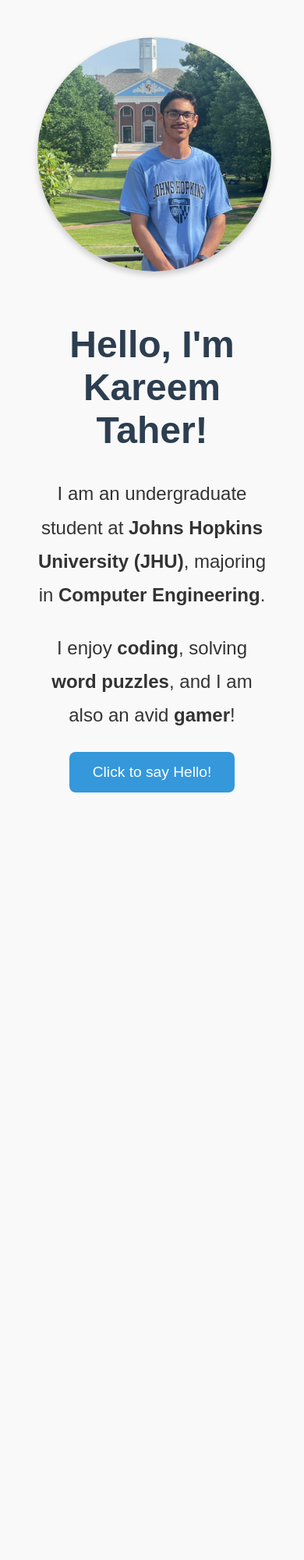
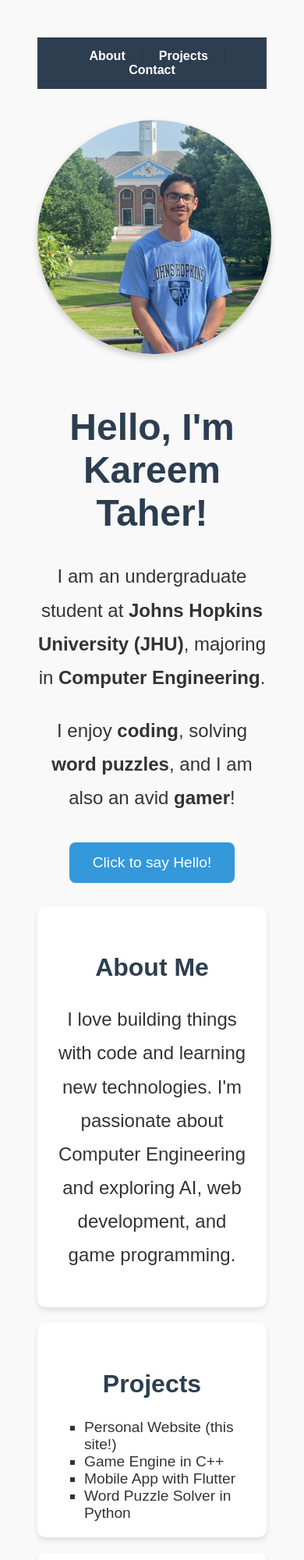
Before and after one commit to karMareal1/Website, a plain HTML site: page index.html in a window 390 px wide. Shown: the top 2000 px of the page at 78% size. Before the commit the page ends 1064 px from the top, so only its background shows below. Drawn offline with Linux system fonts and the light colour scheme.

Commit message:
Sections
I am adding more sections in order to complete the website

```diff
--- a/index.html
+++ b/index.html
@@ -10,6 +10,14 @@
 </head>
 <body>
 
+    <!-- Navigation bar -->
+    <nav>
+        <a href="#about">About</a> |
+        <a href="#projects">Projects</a> |
+        <a href="#contact">Contact</a>
+    </nav>
+
+    <!-- Profile Image + Intro -->
     <img src="kareem.JPG" alt="Kareem Taher" class="profile-img" />
 
     <h1>Hello, I'm Kareem Taher!</h1>
@@ -22,9 +30,43 @@
 
     <button onclick="sayHello()">Click to say Hello!</button>
 
+    <!-- About Section -->
+    <section id="about">
+        <h2>About Me</h2>
+        <p>I love building things with code and learning new technologies. I'm passionate about Computer Engineering and exploring AI, web development, and game programming.</p>
+    </section>
+
+    <!-- Projects Section -->
+    <section id="projects">
+        <h2>Projects</h2>
+        <ul>
+            <li>Personal Website (this site!)</li>
+            <li>Game Engine in C++</li>
+            <li>Mobile App with Flutter</li>
+            <li>Word Puzzle Solver in Python</li>
+        </ul>
+    </section>
+
+    <!-- Contact Section -->
+    <section id="contact">
+        <h2>Contact Me</h2>
+        <p>Email: <a href="mailto:kareem@example.com">kareem@example.com</a></p>
+    </section>
+
+    <!-- Counter Example -->
+    <p>Visitors count: <span id="counter">0</span></p>
+    <button onclick="incrementCounter()">Click me!</button>
+
+    <!-- JavaScript functions -->
     <script>
         function sayHello() {
             alert('Hello from Kareem!');
+        }
+
+        let count = 0;
+        function incrementCounter() {
+            count += 1;
+            document.getElementById('counter').innerText = count;
         }
     </script>
 
--- a/myS.css
+++ b/myS.css
@@ -1,3 +1,4 @@
+/* Body Styling */
 body {
     font-family: Arial, sans-serif;
     background-color: #f9f9f9;
@@ -6,37 +7,85 @@ body {
     padding: 40px;
 }
 
+/* Profile Image */
 .profile-img {
-    width: 300px;  /* made bigger */
-    height: 300px; /* made bigger */
+    width: 300px;
+    height: 300px;
     border-radius: 50%;
     object-fit: cover;
     box-shadow: 0 4px 8px rgba(0,0,0,0.2);
     margin-bottom: 30px;
 }
 
+/* Headings */
 h1 {
     color: #2c3e50;
-    font-size: 3em; /* bigger text */
+    font-size: 3em;
 }
 
+h2 {
+    color: #2c3e50;
+    font-size: 2em;
+    margin-top: 40px;
+}
+
+/* Paragraphs */
 p {
-    font-size: 1.5em; /* bigger paragraph text */
+    font-size: 1.5em;
     line-height: 1.8;
     margin-bottom: 25px;
 }
 
+/* Buttons */
 button {
     background-color: #3498db;
     color: white;
     border: none;
-    padding: 15px 30px; /* bigger button */
-    font-size: 1.2em; /* bigger text on button */
+    padding: 15px 30px;
+    font-size: 1.2em;
     border-radius: 8px;
     cursor: pointer;
     transition: background-color 0.3s ease;
+    margin: 10px;
 }
 
 button:hover {
     background-color: #2980b9;
 }
+
+/* Navigation Bar */
+nav {
+    background-color: #2c3e50;
+    padding: 15px;
+    margin-bottom: 40px;
+}
+
+nav a {
+    color: white;
+    text-decoration: none;
+    margin: 0 15px;
+    font-weight: bold;
+}
+
+nav a:hover {
+    text-decoration: underline;
+}
+
+/* Section Styling */
+section {
+    background-color: #fff;
+    padding: 20px;
+    margin: 20px auto;
+    max-width: 800px;
+    border-radius: 10px;
+    box-shadow: 0 4px 6px rgba(0,0,0,0.1);
+}
+
+/* Project List */
+ul {
+    list-style-type: square;
+    font-size: 1.2em;
+    text-align: left;
+    margin: 0 auto;
+    max-width: 600px;
+}
```
